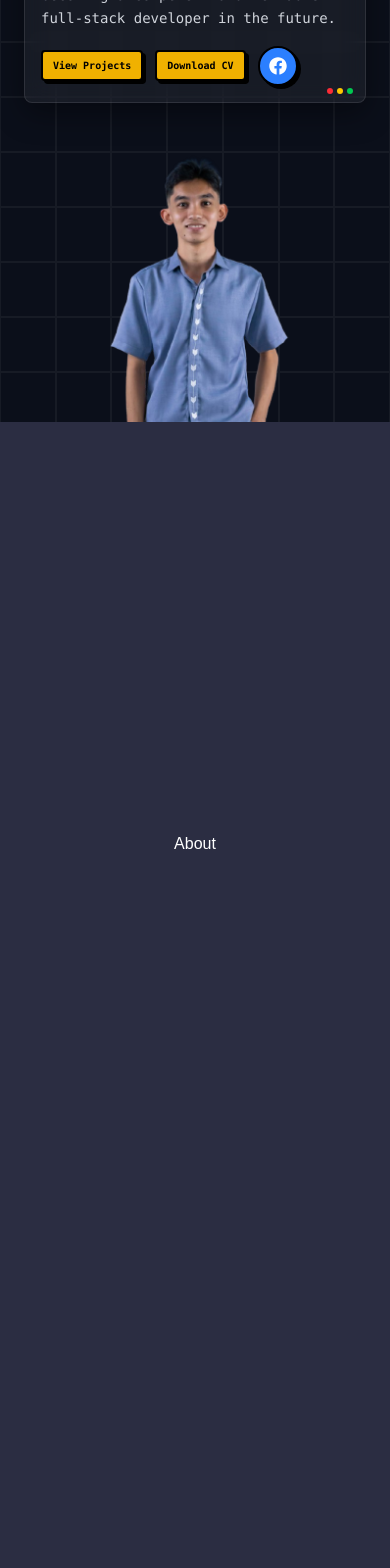
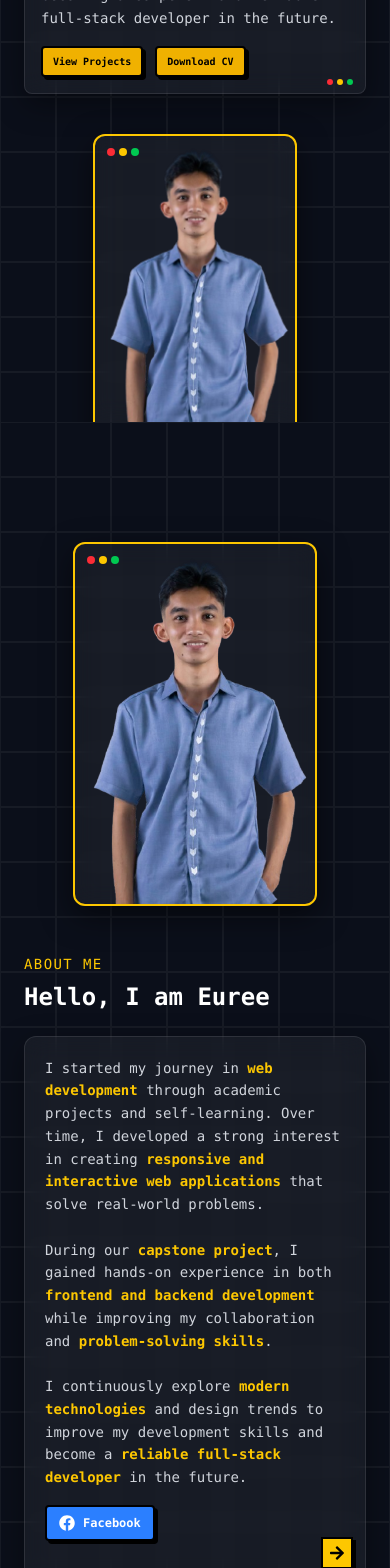
Before and after one commit to zeedu1/my-portfolio, a Next.js app: page / in a window 390 px wide. Shown: the part 420-1988 px from the top of the page. Built offline with nearby package versions, Linux system fonts and the light colour scheme.

Commit message:
add new about

```diff
--- a/app/about/about.tsx
+++ b/app/about/about.tsx
@@ -1,7 +1,198 @@
+"use client";
+
+import { useRef, useState } from "react";
+import { useInView } from "@/hooks/useInView";
+import { FaArrowRight, FaArrowLeft, FaFacebook } from "react-icons/fa";
+import Skills from "@/app/skills/skills";
 export default function About() {
+  const aboutRef = useRef<HTMLElement>(null);
+  const isVisible = useInView(aboutRef, { threshold: 0.3 });
+  const [showSkills, setShowSkills] = useState(false);
+
   return (
-    <div className="h-screen flex items-center justify-center" id="about">
-      <h1>About</h1>
-    </div>
+    <section
+      ref={aboutRef}
+      id="about"
+      className="
+        relative w-full min-h-screen
+        px-6 sm:px-10 md:px-16 py-20
+        bg-[#0b0f1a]
+        overflow-hidden
+      "
+    >
+      {/* BACKGROUND GRID */}
+      <div className="absolute inset-0 z-0 grid grid-cols-[repeat(auto-fill,minmax(55px,1fr))] auto-rows-[55px]">
+        {Array.from({ length: 400 }).map((_, i) => (
+          <div key={i} className="group border border-white/5">
+            <div className="h-full w-full transition-colors duration-200 group-hover:bg-white/10" />
+          </div>
+        ))}
+      </div>
+
+      {/* CONTENT */}
+      <div
+        className={`
+          relative z-10
+          flex flex-col lg:flex-row
+          items-center gap-12
+          transition-all duration-700
+          mt-10
+          ${
+            isVisible ? "opacity-100 translate-y-0" : "opacity-0 translate-y-10"
+          }
+        `}
+      >
+        {/* LEFT SIDE IMAGE */}
+        <div className="flex-1 flex justify-center">
+          <div
+            className="
+              relative
+              border-2 border-yellow-400
+              rounded-xl
+              overflow-hidden
+              bg-white/5
+              backdrop-blur-md
+              shadow-[0_10px_30px_rgba(0,0,0,0.5)]
+            "
+          >
+            <img
+              src="/images/prof.png"
+              alt="About Profile"
+              className="
+                w-[240px] sm:w-[280px] md:w-[340px]
+                object-cover
+              "
+            />
+
+            {/* SMALL DECOR */}
+            <div className="absolute top-3 left-3 flex gap-1">
+              <span className="w-2 h-2 bg-red-500 rounded-full"></span>
+              <span className="w-2 h-2 bg-yellow-400 rounded-full"></span>
+              <span className="w-2 h-2 bg-green-500 rounded-full"></span>
+            </div>
+          </div>
+        </div>
+
+        <div className="flex-1 max-w-2xl">
+          {/* SECTION TITLE */}
+          <p className="font-mono text-yellow-400 text-sm sm:text-base mb-2 tracking-widest">
+            {showSkills ? "MY SKILLS" : "ABOUT ME"}
+          </p>
+
+          {/* HEADING */}
+          <h2 className="font-mono font-bold text-2xl sm:text-3xl md:text-4xl text-white leading-tight mb-6">
+            {showSkills ? "What I Know" : "Hello, I am Euree"}
+          </h2>
+
+          {/* CONTENT BOX */}
+          <div
+            className="
+          relative
+          bg-white/5
+          border border-white/10
+          backdrop-blur-md
+          rounded-xl
+          p-5 sm:p-6
+          shadow-[0_10px_30px_rgba(0,0,0,0.4)]
+          transition-all duration-500
+        "
+          >
+            {/* FADE ANIMATION WRAPPER */}
+            <div
+              className={`transition-all duration-500 ${
+                showSkills
+                  ? "opacity-0 scale-95 absolute"
+                  : "opacity-100 scale-100"
+              }`}
+            >
+              {/* ABOUT CONTENT */}
+              <p className="font-mono text-gray-300 text-sm sm:text-base leading-relaxed">
+                I started my journey in{" "}
+                <span className="text-yellow-400 font-semibold">
+                  web development
+                </span>{" "}
+                through academic projects and self-learning. Over time, I
+                developed a strong interest in creating{" "}
+                <span className="text-yellow-400 font-semibold">
+                  responsive and interactive web applications
+                </span>{" "}
+                that solve real-world problems.
+                <br />
+                <br />
+                During our{" "}
+                <span className="text-yellow-400 font-semibold">
+                  capstone project
+                </span>
+                , I gained hands-on experience in both{" "}
+                <span className="text-yellow-400 font-semibold">
+                  frontend and backend development
+                </span>{" "}
+                while improving my collaboration and{" "}
+                <span className="text-yellow-400 font-semibold">
+                  problem-solving skills
+                </span>
+                .
+                <br />
+                <br />I continuously explore{" "}
+                <span className="text-yellow-400 font-semibold">
+                  modern technologies
+                </span>{" "}
+                and design trends to improve my development skills and become a{" "}
+                <span className="text-yellow-400 font-semibold">
+                  reliable full-stack developer
+                </span>{" "}
+                in the future.
+              </p>
+
+              {/* FACEBOOK */}
+              <a
+                href="https://www.facebook.com/eureejohn.fernandez.7"
+                target="_blank"
+                className="inline-flex items-center gap-2 font-mono font-bold border-2 border-black bg-blue-500 px-3 py-2 text-xs sm:text-sm text-white rounded w-fit shadow-[3px_3px_0px_#000] mt-4"
+              >
+                <FaFacebook size={16} />
+                Facebook
+              </a>
+            </div>
+
+            {/* SKILLS */}
+            <div className="mt-5 transition-all duration-500">
+              <div
+                className={`transition-all duration-500 ${
+                  showSkills
+                    ? "opacity-100 translate-y-0"
+                    : "opacity-0 -translate-y-2 pointer-events-none"
+                }`}
+              >
+                {showSkills && <Skills />}
+              </div>
+            </div>
+
+            {/* TOGGLE BUTTON */}
+            <button
+              onClick={() => setShowSkills(!showSkills)}
+              className={`
+                absolute right-3
+                flex items-center justify-center
+                w-8 h-8
+                bg-yellow-400
+                text-black
+                border-2 border-black
+                shadow-[3px_3px_0px_#000]
+                hover:translate-x-[2px]
+                hover:translate-y-[2px]
+                hover:shadow-none
+                transition-all
+                z-20
+
+                ${showSkills ? "top-3" : "bottom-3"}
+                `}
+            >
+              {showSkills ? <FaArrowLeft /> : <FaArrowRight />}
+            </button>
+          </div>
+        </div>
+      </div>
+    </section>
   );
 }
--- /dev/null
+++ b/app/skills/skills.tsx
@@ -0,0 +1,92 @@
+export default function Skills() {
+  const skills = [
+    {
+      name: "HTML",
+      icon: "https://cdn.jsdelivr.net/gh/devicons/devicon/icons/html5/html5-original.svg",
+    },
+    {
+      name: "CSS",
+      icon: "https://cdn.jsdelivr.net/gh/devicons/devicon/icons/css3/css3-original.svg",
+    },
+    {
+      name: "Tailwind",
+      icon: "https://cdn.jsdelivr.net/gh/devicons/devicon/icons/tailwindcss/tailwindcss-original.svg",
+    },
+    {
+      name: "Python",
+      icon: "https://cdn.jsdelivr.net/gh/devicons/devicon/icons/python/python-original.svg",
+    },
+    {
+      name: "JavaScript",
+      icon: "https://cdn.jsdelivr.net/gh/devicons/devicon/icons/javascript/javascript-original.svg",
+    },
+    {
+      name: "Java",
+      icon: "https://cdn.jsdelivr.net/gh/devicons/devicon/icons/java/java-original.svg",
+    },
+    {
+      name: "PHP",
+      icon: "https://cdn.jsdelivr.net/gh/devicons/devicon/icons/php/php-original.svg",
+    },
+    {
+      name: "Bootstrap",
+      icon: "https://cdn.jsdelivr.net/gh/devicons/devicon/icons/bootstrap/bootstrap-original.svg",
+    },
+    {
+      name: "PostgreSQL",
+      icon: "https://cdn.jsdelivr.net/gh/devicons/devicon/icons/postgresql/postgresql-original.svg",
+    },
+    {
+      name: "MySQL",
+      icon: "https://cdn.jsdelivr.net/gh/devicons/devicon/icons/mysql/mysql-original.svg",
+    },
+    {
+      name: "Flutter",
+      icon: "https://cdn.jsdelivr.net/gh/devicons/devicon/icons/flutter/flutter-original.svg",
+    },
+    {
+      name: "Dart",
+      icon: "https://cdn.jsdelivr.net/gh/devicons/devicon/icons/dart/dart-original.svg",
+    },
+  ];
+
+  return (
+    <div className="mt-6">
+      {/* TITLE */}
+      <h3 className="font-mono text-yellow-400 text-lg sm:text-xl mb-4">
+        Specialization.
+      </h3>
+
+      {/* GRID */}
+      <div className="grid grid-cols-3 sm:grid-cols-4 gap-3">
+        {skills.map((skill) => (
+          <div
+            key={skill.name}
+            className="
+              flex flex-col items-center justify-center
+              bg-white/5
+              border border-white/10
+              backdrop-blur-md
+              rounded-lg
+              p-3
+              transition-all duration-300
+              hover:-translate-y-1
+              hover:border-yellow-400/50
+              hover:bg-white/10
+            "
+          >
+            <img
+              src={skill.icon}
+              alt={skill.name}
+              className="w-7 h-7 sm:w-8 sm:h-8"
+            />
+
+            <p className="font-mono text-[10px] sm:text-xs text-gray-300 mt-2 text-center">
+              {skill.name}
+            </p>
+          </div>
+        ))}
+      </div>
+    </div>
+  );
+}
--- a/components/hero/hero.tsx
+++ b/components/hero/hero.tsx
@@ -1,6 +1,5 @@
 "use client";
 
-import { FaFacebook } from "react-icons/fa";
 import { useTypewriter } from "@/hooks/useTypewriter";
 import { useEffect, useState, useRef } from "react";
 import { useInView } from "@/hooks/useInView";
@@ -23,7 +22,6 @@ export default function Hero() {
         flex flex-col md:flex-row
         items-center justify-between
         px-6 sm:px-10 md:px-16
-
         scroll-mt-24 md:scroll-mt-28
         overflow-hidden
         bg-[#0b0f1a]
@@ -137,26 +135,6 @@ export default function Hero() {
             >
               Download CV
             </button>
-            <a
-              href="https://www.facebook.com/eureejohn.fernandez.7"
-              target="_blank"
-              className="
-                flex items-center justify-center
-                w-10 h-10
-                border-2 border-black
-                bg-blue-500
-                text-white
-                rounded-full
-                shadow-[3px_3px_0px_#000]
-                transition-all duration-200
-                hover:bg-blue-400
-                hover:translate-x-[2px]
-                hover:translate-y-[2px]
-                hover:shadow-none
-              "
-              >
-              <FaFacebook size={18} />
-            </a>
           </div>
 
           {/* MAC STYLE 3 DOTS */}
@@ -169,6 +147,7 @@ export default function Hero() {
       </div>
 
       {/* RIGHT SIDE */}
+      {/* RIGHT SIDE */}
       <div
         className={`
     relative z-10 flex-1 flex justify-end
@@ -177,11 +156,33 @@ export default function Hero() {
     ${isVisible ? "opacity-100 translate-x-0" : "opacity-0 translate-x-10"}
   `}
       >
+        <div
+          className="
+      relative
+      border-2 border-yellow-400
+      rounded-xl
+      overflow-hidden
+      bg-white/5
+      backdrop-blur-md
+      shadow-[0_10px_30px_rgba(0,0,0,0.5)]
+    "
+        >
           <img
             src="/images/prof.png"
             alt="Profile"
-          className="w-[200px] sm:w-[260px] md:w-[320px] lg:w-[380px] border-b-2 border-yellow-400"
+            className="
+              w-[200px] sm:w-[230px] md:w-[280px] lg:w-[320px]
+              object-cover
+            "
           />
+
+          {/* SMALL DECOR */}
+          <div className="absolute top-3 left-3 flex gap-1">
+            <span className="w-2 h-2 bg-red-500 rounded-full"></span>
+            <span className="w-2 h-2 bg-yellow-400 rounded-full"></span>
+            <span className="w-2 h-2 bg-green-500 rounded-full"></span>
+          </div>
+        </div>
       </div>
     </section>
   );
```
Lines whose indentation alone changed are shown as unchanged.
